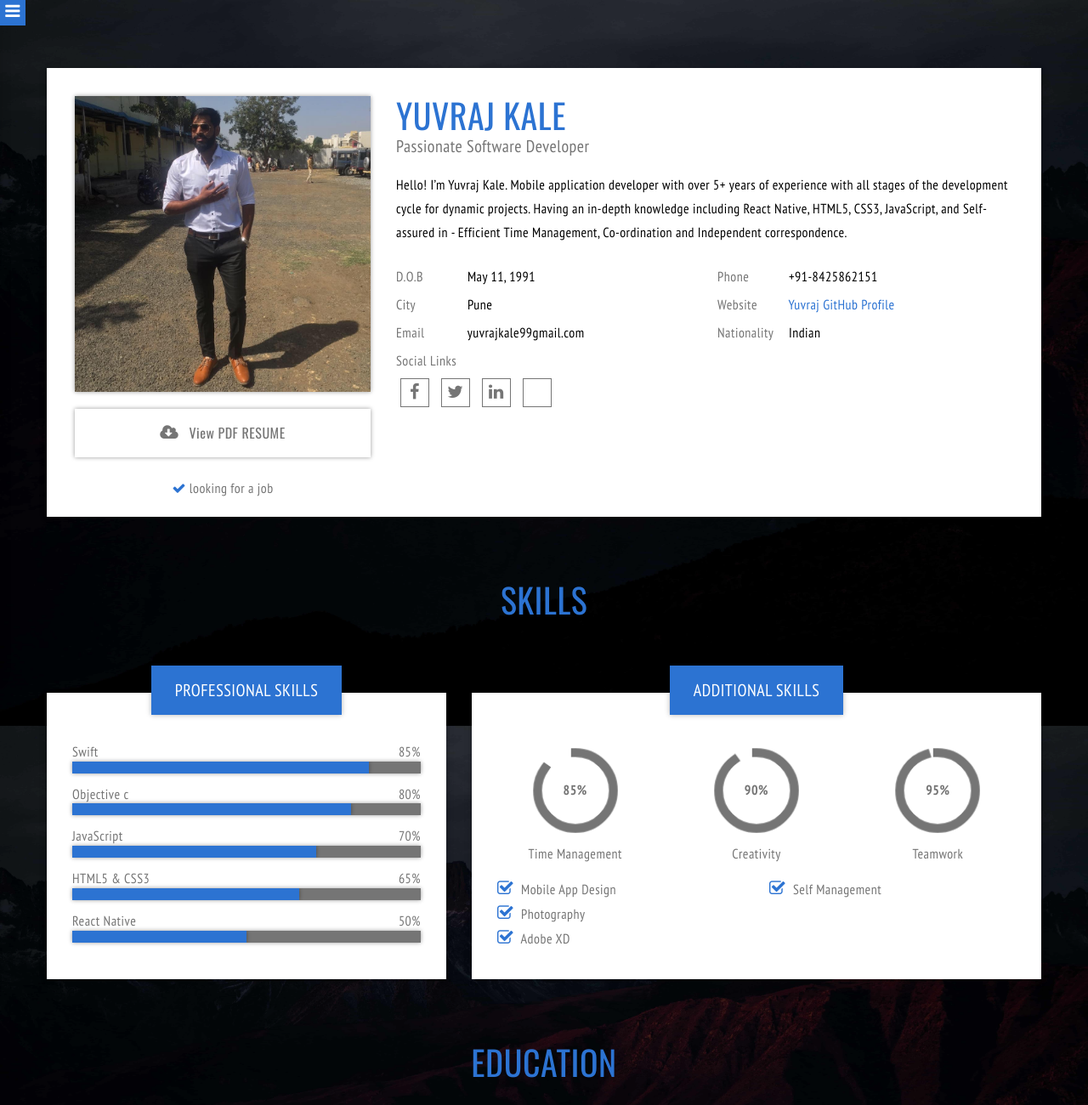
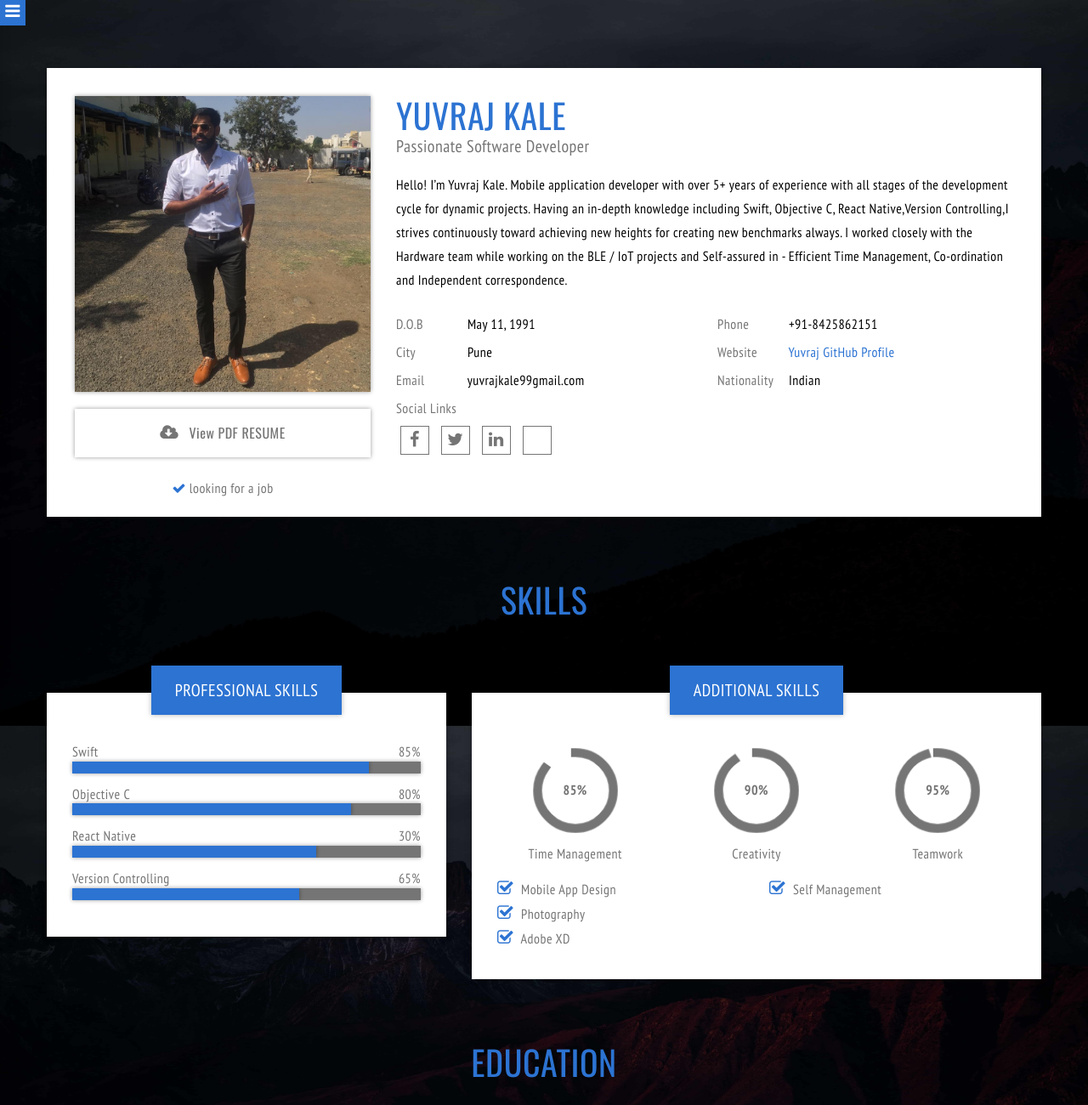
Before and after one commit to iYuvraj-kale/myportfolio, a plain HTML site: page index.html in a window 1280 px wide. Shown: the top 1300 px of the page at 85% size. Drawn offline with nearby package versions, Linux system fonts and the light colour scheme.

Commit message:
Technology Detail added

```diff
--- a/index.html
+++ b/index.html
@@ -103,7 +103,9 @@
                     Hello! I’m Yuvraj Kale. Mobile application developer with over 5+
                     years of experience with all stages of the development cycle
                     for dynamic projects. Having an in-depth knowledge including
-                    React Native, HTML5, CSS3, JavaScript, and  Self-assured in - Efficient Time Management,
+                    Swift, Objective C, React Native,Version Controlling,I strives continuously toward
+                    achieving new heights for creating new benchmarks always. I worked closely with the
+                    Hardware team while working on the BLE / IoT projects and  Self-assured in - Efficient Time Management,
                     Co-ordination and Independent correspondence.
                   </p>
                   <div class="row">
@@ -229,7 +231,7 @@
                 </div>
                 <div class="skill">
                   <div class="title-progress">
-                    <span class="skill-name">Objective c</span>
+                    <span class="skill-name">Objective C</span>
                     <span class="skill-value">80%</span>
                   </div>
                   <div class="progress">
@@ -245,8 +247,8 @@
                 </div>
                 <div class="skill">
                   <div class="title-progress">
-                    <span class="skill-name">JavaScript</span>
-                    <span class="skill-value">70%</span>
+                    <span class="skill-name">React Native</span>
+                    <span class="skill-value">30%</span>
                   </div>
                   <div class="progress">
                     <div
@@ -261,7 +263,7 @@
                 </div>
                 <div class="skill">
                   <div class="title-progress">
-                    <span class="skill-name">HTML5 & CSS3</span>
+                    <span class="skill-name">Version Controlling</span>
                     <span class="skill-value">65%</span>
                   </div>
                   <div class="progress">
@@ -272,22 +274,6 @@
                       aria-valuemin="0"
                       aria-valuemax="100"
                       style="width: 65%;"
-                    ></div>
-                  </div>
-                </div>
-                <div class="skill">
-                  <div class="title-progress">
-                    <span class="skill-name">React Native</span>
-                    <span class="skill-value">50%</span>
-                  </div>
-                  <div class="progress">
-                    <div
-                      class="progress-bar progress5"
-                      role="progressbar"
-                      aria-valuenow="60"
-                      aria-valuemin="0"
-                      aria-valuemax="100"
-                      style="width: 50%;"
                     ></div>
                   </div>
                 </div>
```
